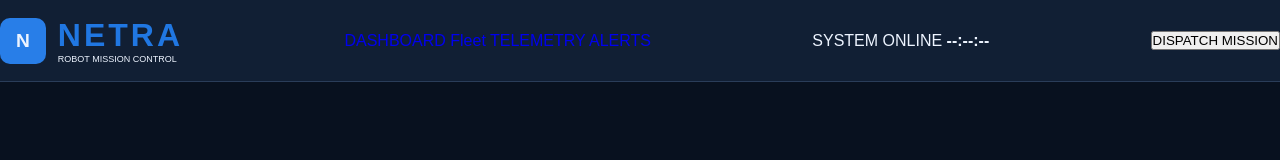
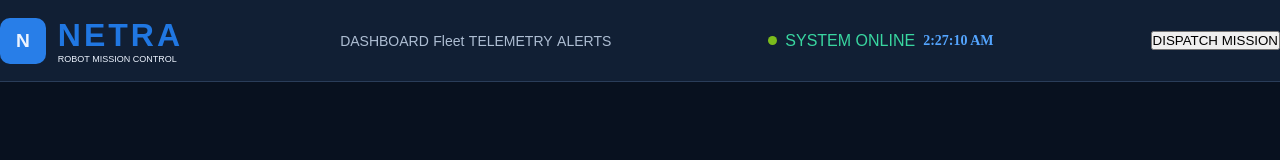
Before and after one commit to SHIVANSH1409/NETRA-_PROJECT, a plain HTML site: page index.html in a window 1280 px wide. Drawn offline with Linux system fonts and the light colour scheme.

Commit message:
styled the clock

```diff
--- a/index.html
+++ b/index.html
@@ -5,6 +5,7 @@
     <meta name="viewport" content="width=device-width, initial-scale=1.0">
     <title>NERTA ROBOT MONITOTING SYSTEM</title>
     <link rel="stylesheet" href="style.css">
+
 </head>
 <body>
     <header class="topbar">
@@ -28,7 +29,14 @@
             <strong id="clock">--:--:--</strong>
         </div>
         <bUtton id="dispatch-open" type="bUtton"> DISPATCH MISSION</bUtton>
-
+<script>
+    function updateClock() {
+            const now = new Date();
+            document.getElementById('clock').innerText = now.toLocaleTimeString();
+        }
+        setInterval(updateClock, 1000);
+        updateClock();
+</script>
 
 
     </header>
--- a/style.css
+++ b/style.css
@@ -34,5 +34,29 @@ body{
 }
 nav a{
     text-decoration: aliceblue;
+    color: #aebed3;
+    font-size: 14px;
 
 }
+nav a:hover{
+    color: #54a5ff;
+
+}
+.header {
+    display: flex;
+    align-items: center;
+    gap: 8px;
+    color: #39d6a0;
+}
+.online-dot{
+    width: 9px;
+    height: 9px;
+    background-color: #7cbc1c;
+    border-radius: 50%;
+}
+#clock{
+    font-size: 14px;
+    color: #54a5ff;
+    #margin-left: 10px;
+    font-family: moonspace;
+}
```
Also changed, not shown: script.js (+7 -0 lines).
